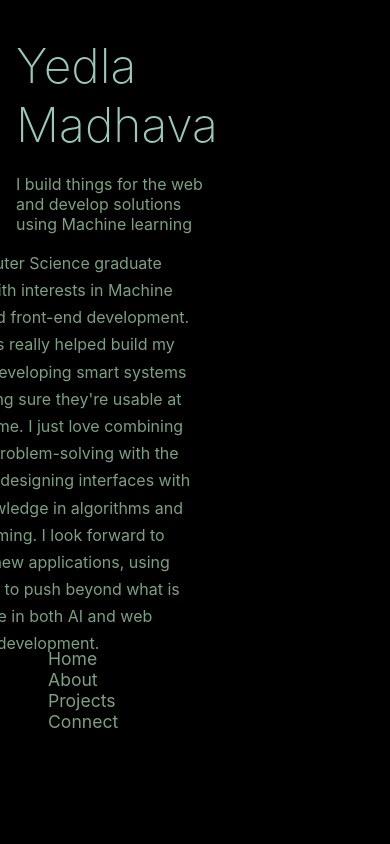
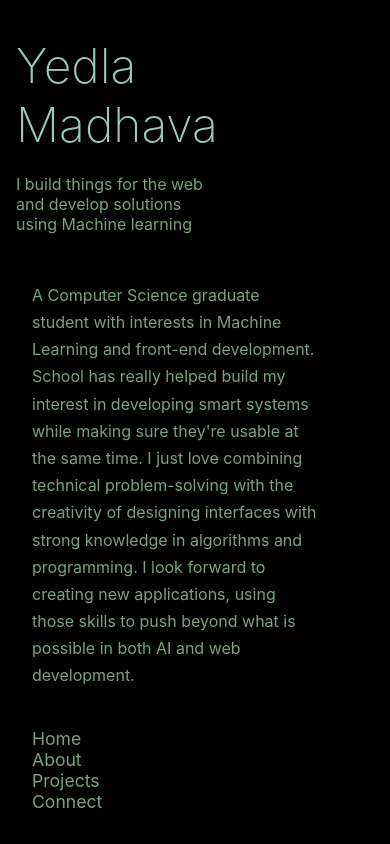
Before and after one commit to MadhavaY/MinimalPortfolio, a React (Create React App) app: page / in a window 390 px wide. Built offline with nearby package versions, Linux system fonts and the light colour scheme.

Commit message:
Responsive

```diff
--- a/src/components/page/Navbar/navbar.css
+++ b/src/components/page/Navbar/navbar.css
@@ -34,3 +34,10 @@
    color: #7ca081;
    /* color: #c9ad93; */
 }
+
+@media only screen and (max-width:870px) {
+    .navbar{
+        padding: 2rem;
+        /* margin-top: 20rem; */
+    }
+}
--- a/src/components/page/style.css
+++ b/src/components/page/style.css
@@ -102,7 +102,8 @@
         margin: auto;
         display: flex;
         align-items: center;
-        text-align: center;
+        float:none;
+        margin-top: 2rem;
         width: 20rem;
     }
 
```
